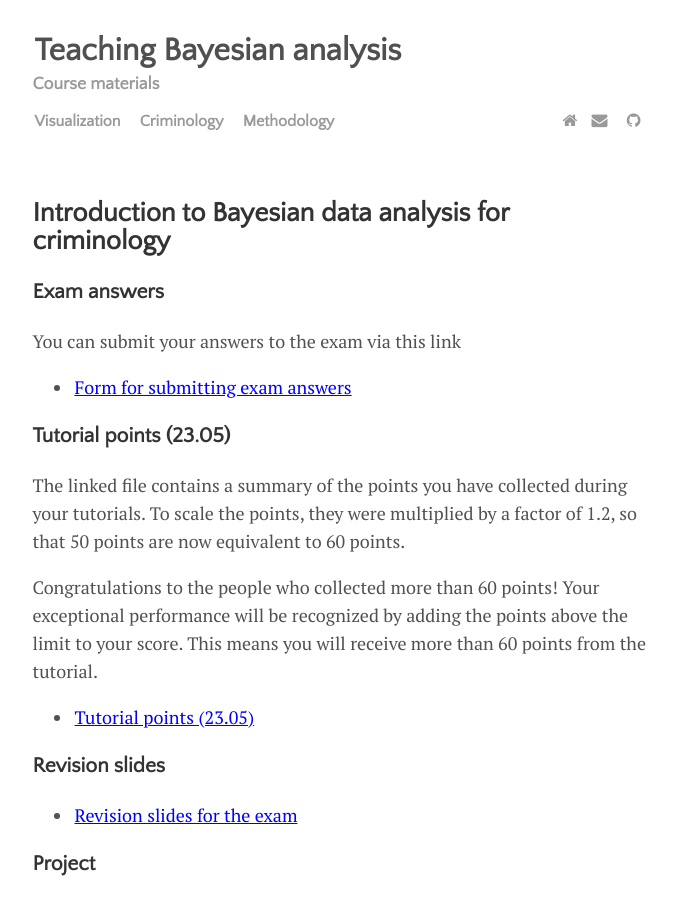
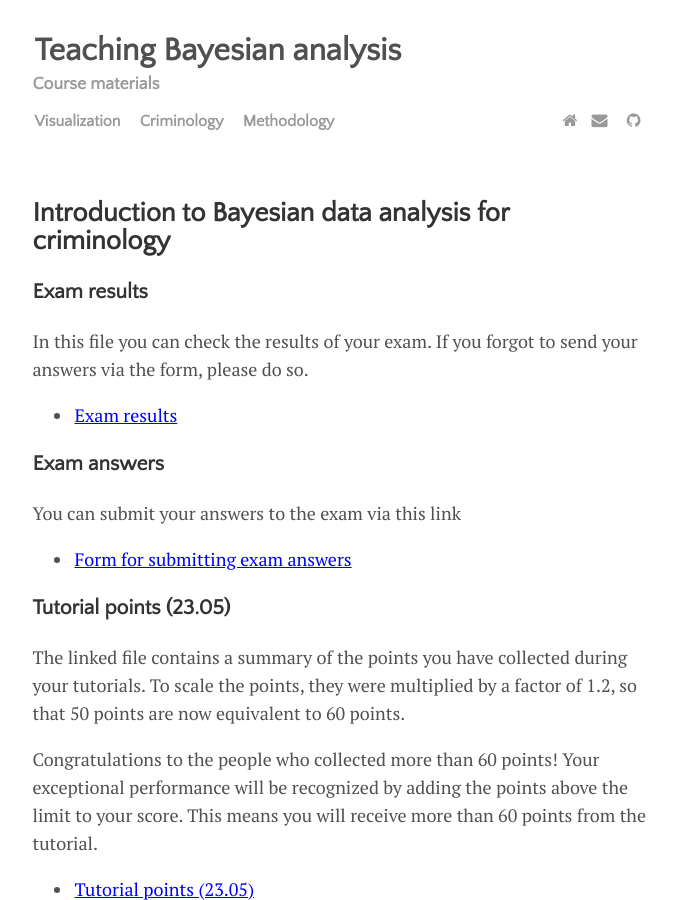
Before and after one commit to rfl-urbaniak/teaching, a Jekyll site: the page built from menu/criminology.md, in a window 1280 px wide and 900 px high. Shown: the whole window, without its empty margins (300-977 px from the left). Built offline with Jekyll 4.4.1, drawn with Linux system fonts in a browser that asks for light colours.

Commit message:
uploading exam results

```diff
--- a/menu/criminology.md
+++ b/menu/criminology.md
@@ -12,6 +12,14 @@ a {
 </style>
 
 ## Introduction to Bayesian data analysis for criminology
+
+### Exam results
+
+In this file you can check the results of your exam. If you forgot to send your answers via the form, please do so.
+
+- <a href="https://rfl-urbaniak.github.io/teaching/sharedResources/grades/Crim23exam1.examWithResultsAnon.csv">Exam results</a>
+
+
 
 ### Exam answers
 
```
Also changed, not shown: sharedResources/grades/Crim23exam1.examWithResultsAnon.csv (added, +13 -0 lines).
